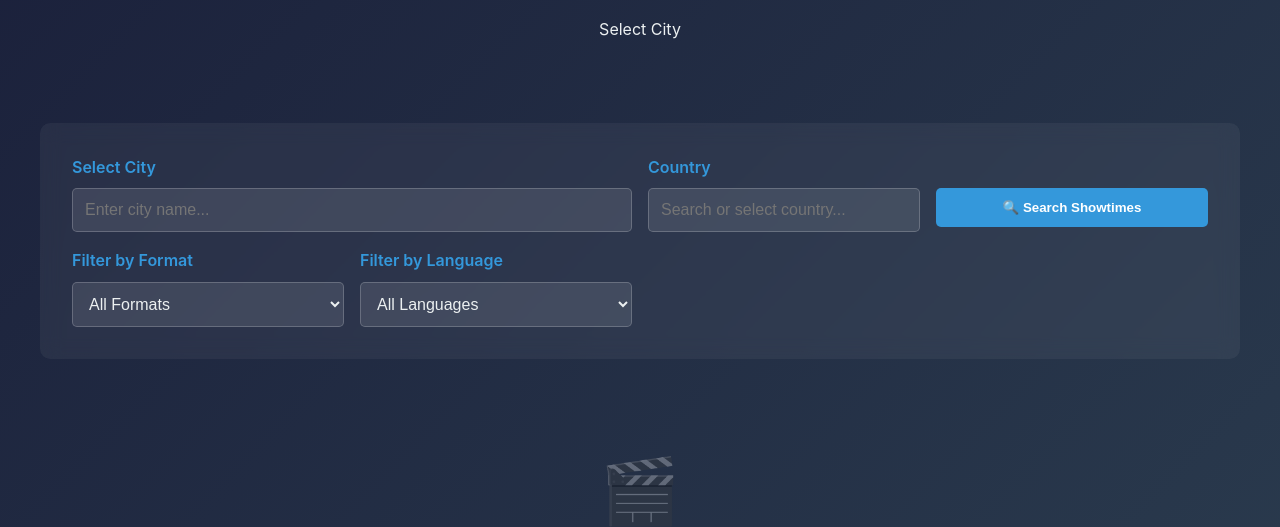
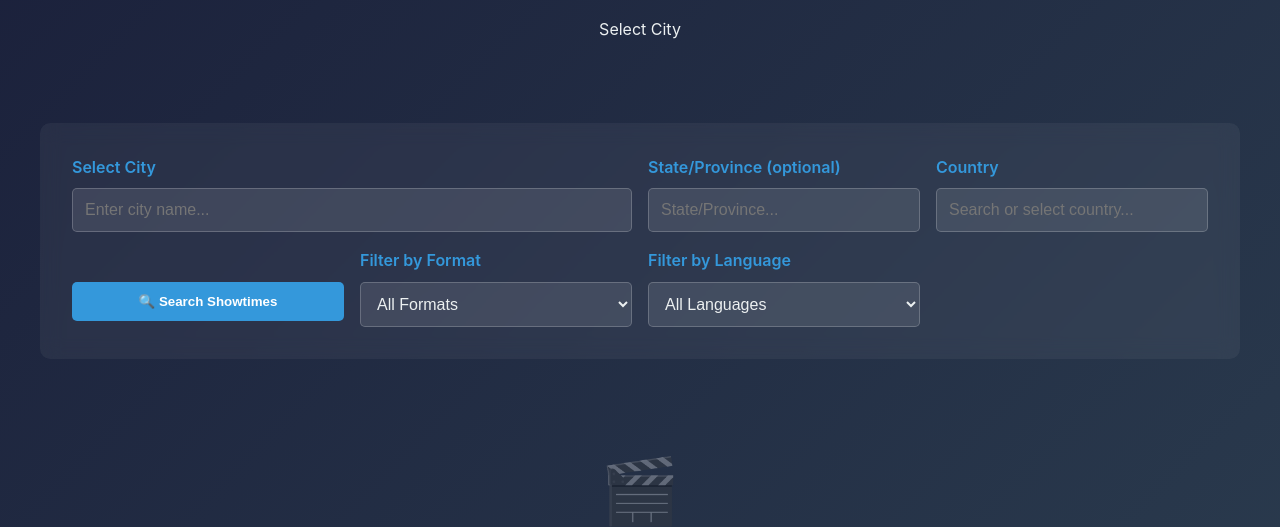
Before and after one commit to alexdon256/CinemaSearch, a Flask app: page / in a window 1280 px wide. Shown: the part 218-745 px from the top of the page. Run offline with Flask 3, Linux system fonts and the light colour scheme; data that the repository does not hold is empty.

Commit message:
Update index.html

```diff
--- a/src/templates/index.html
+++ b/src/templates/index.html
@@ -1458,6 +1458,11 @@
                     <input type="text" id="city-input" placeholder="Enter city name..." autocomplete="off" aria-label="City name input">
                     <div id="city-suggestions" class="suggestions-dropdown" role="listbox" aria-label="City suggestions"></div>
                 </div>
+            </div>
+
+            <div class="filter-group">
+                <label for="state-input">State/Province (optional)</label>
+                <input type="text" id="state-input" placeholder="State/Province..." autocomplete="off" aria-label="State or Province input">
             </div>
 
             <div class="filter-group">
@@ -1551,6 +1556,7 @@
 
     <script>
         const cityInput = document.getElementById('city-input');
+        const stateInput = document.getElementById('state-input');
         const countrySelect = document.getElementById('country-select');
         const countryInput = document.getElementById('country-input');
         const countryDropdown = document.getElementById('country-dropdown');
@@ -1574,6 +1580,7 @@
             cityInput.value = '{{ detected_city }}';
             {% if detected_region %}
             cityInput.dataset.state = '{{ detected_region }}';
+            stateInput.value = '{{ detected_region }}';
             {% endif %}
 
             // Set country
@@ -1929,7 +1936,16 @@
 
                 // Function to select this suggestion (used by both click and keyboard)
                 const selectSuggestion = () => {
-                    // Set city name
+                    // Set state in dataset and input FIRST to prevent input event listener from clearing it
+                    if (stateName && stateName.length > 0) {
+                        cityInput.dataset.state = stateName;
+                        stateInput.value = stateName;
+                    } else {
+                        delete cityInput.dataset.state;
+                        stateInput.value = '';
+                    }
+
+                    // Set city name (this will trigger input event, but dataset.state is already set)
                     cityInput.value = cityName;
 
                     // Try to match and select the country
@@ -2053,12 +2069,9 @@
                         console.log(`   Set country to API value: "${countryName}"`);
                     }
 
-                    // Store state for later use (always check if stateName is not empty)
+                    // State is already set above before cityInput.value was set
                     if (stateName && stateName.length > 0) {
-                        cityInput.dataset.state = stateName;
                         console.log(`✓ State stored: "${stateName}"`);
-                    } else {
-                        delete cityInput.dataset.state;
                     }
 
                     // Log summary for debugging
@@ -2158,7 +2171,8 @@
                     country = countryInputValue;
                 }
             }
-            const state = cityInput.dataset.state || '';  // Get state from autocomplete if available
+            // Get state from input field first, fallback to dataset
+            const state = stateInput.value.trim() || cityInput.dataset.state || '';
 
             // Hide suggestions
             citySuggestions.classList.remove('show');
@@ -2273,7 +2287,16 @@
                         const stateName = selectedItem.dataset.state || '';
                         const countryName = selectedItem.dataset.country;
 
-                        // Set city name
+                        // Set state in dataset and input FIRST to prevent input event listener from clearing it
+                        if (stateName && stateName.length > 0) {
+                            cityInput.dataset.state = stateName;
+                            stateInput.value = stateName;
+                        } else {
+                            delete cityInput.dataset.state;
+                            stateInput.value = '';
+                        }
+
+                        // Set city name (this will trigger input event, but dataset.state is already set)
                         cityInput.value = cityName;
 
                         // Use the same country matching logic as click handler
@@ -2339,12 +2362,7 @@
                             console.warn(`Could not match country "${countryName}" to country list`);
                         }
 
-                        // Store state
-                        if (stateName) {
-                            cityInput.dataset.state = stateName;
-                        } else {
-                            delete cityInput.dataset.state;
-                        }
+                        // State is already set above before cityInput.value was set
 
                         citySuggestions.classList.remove('show');
                         selectedSuggestionIndex = -1;
@@ -2376,6 +2394,17 @@
         cityInput.addEventListener('input', (e) => {
             if (!e.target.dataset.state) {
                 // Only clear if user is typing (not from autocomplete selection)
+                delete cityInput.dataset.state;
+                stateInput.value = '';
+            }
+        });
+
+        // Sync state input with dataset when manually changed
+        stateInput.addEventListener('input', (e) => {
+            const stateValue = e.target.value.trim();
+            if (stateValue) {
+                cityInput.dataset.state = stateValue;
+            } else {
                 delete cityInput.dataset.state;
             }
         });
@@ -2512,7 +2541,7 @@
                                 showErrorState(errorMsg, () => {
                                     const city = cityInput.value.trim();
                                     const country = countrySelect.value;
-                                    const state = cityInput.dataset.state || '';
+                                    const state = stateInput.value.trim() || cityInput.dataset.state || '';
                                     if (city && country) {
                                         fetchShowtimes(city, country, state);
                                     }
@@ -2815,7 +2844,7 @@
                 try {
                     const city = cityInput.value.trim();
                     const country = countrySelect.value;
-                    const state = cityInput.dataset.state || '';
+                    const state = stateInput.value.trim() || cityInput.dataset.state || '';
                     if (city && country) {
                         const locationId = state ? `${city}, ${state}, ${country}` : `${city}, ${country}`;
                         const statusResponse = await fetch(`/api/scrape/status/${encodeURIComponent(locationId)}`);
@@ -2860,7 +2889,7 @@
                 try {
                     const city = cityInput.value.trim();
                     const country = countrySelect.value;
-                    const state = cityInput.dataset.state || '';
+                    const state = stateInput.value.trim() || cityInput.dataset.state || '';
                     if (city && country) {
                         const locationId = state ? `${city}, ${state}, ${country}` : `${city}, ${country}`;
                         const statusResponse = await fetch(`/api/scrape/status/${encodeURIComponent(locationId)}`);
@@ -3083,5 +3112,16 @@
             }
         });
     </script>
+
+    <!-- Ko-fi Widget -->
+    <script src='https://storage.ko-fi.com/cdn/scripts/overlay-widget.js'></script>
+    <script>
+      kofiWidgetOverlay.draw('oleksandrdon', {
+        'type': 'floating-chat',
+        'floating-chat.donateButton.text': 'Support Us',
+        'floating-chat.donateButton.background-color': '#fcbf47',
+        'floating-chat.donateButton.text-color': '#323842'
+      });
+    </script>
 </body>
 </html>
```
